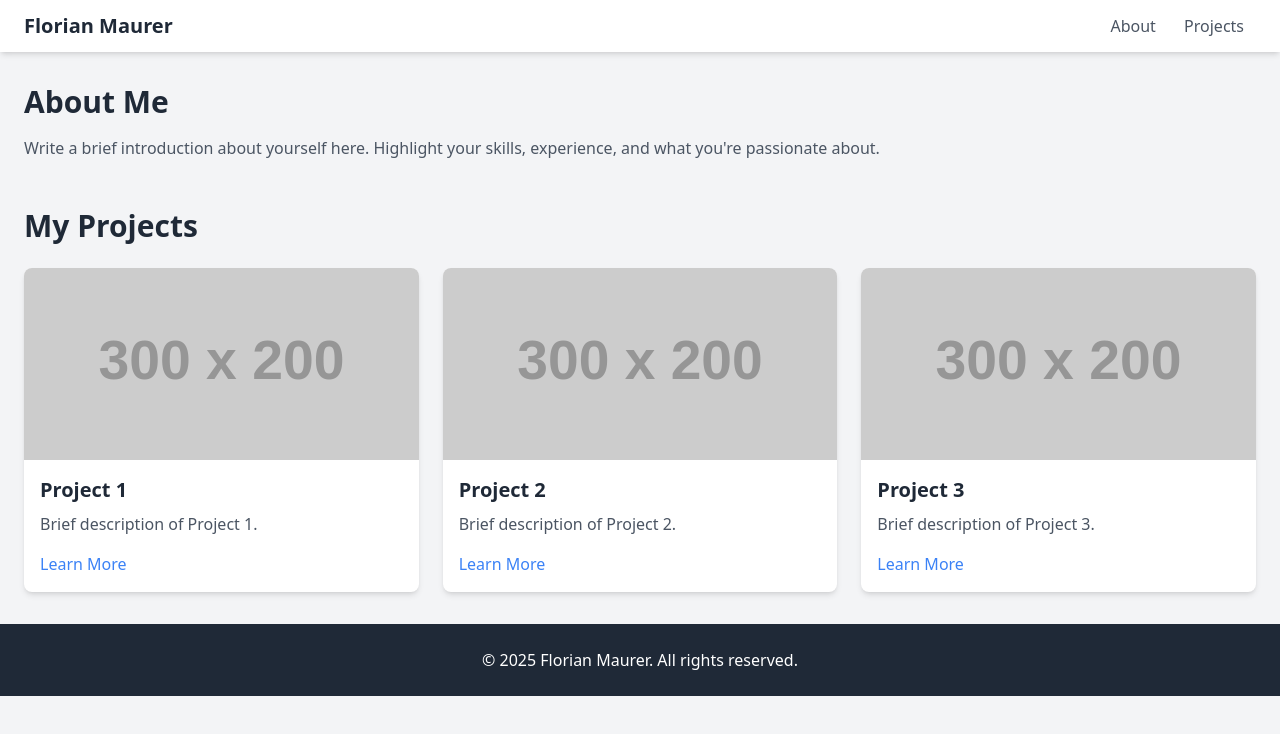
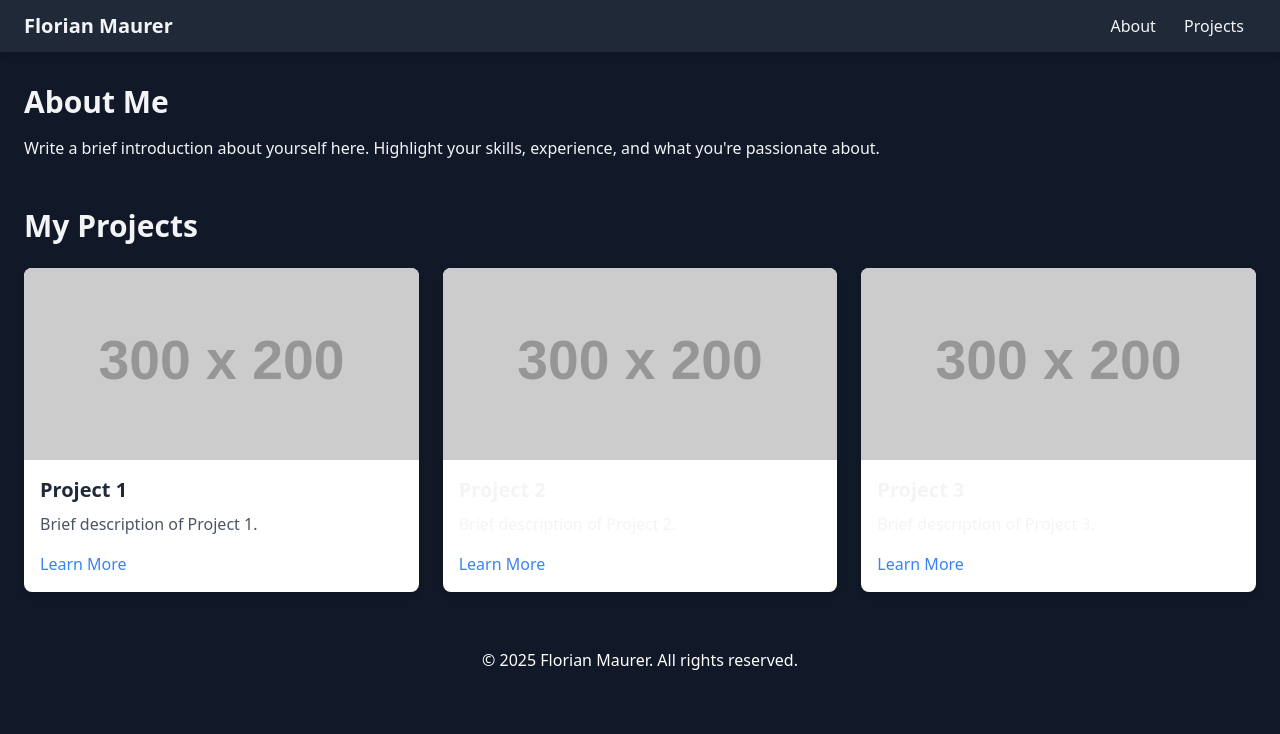
Before and after one commit to maurerflo/portfolio, a plain HTML site: page index.html in a window 1280 px wide. Drawn offline with nearby package versions, Linux system fonts and the light colour scheme; placeholder pictures from the web are drawn by us.

Commit message:
Update index.html
Changed Colors

```diff
--- a/index.html
+++ b/index.html
@@ -6,27 +6,27 @@
     <title>Florian - Portfolio</title>
     <script src="https://cdn.tailwindcss.com"></script>
 </head>
-<body class="bg-gray-100 font-sans">
-    <header class="bg-white shadow-md">
+<body class="bg-gray-900 font-sans">
+    <header class="bg-gray-800 shadow-md">
         <nav class="container mx-auto px-6 py-3 flex justify-between items-center">
-            <a href="#" class="text-xl font-bold text-gray-800">Florian Maurer</a>
+            <a href="#" class="text-xl font-bold text-gray-100">Florian Maurer</a>
             <div>
-                <a href="#about" class="text-gray-600 hover:text-gray-800 px-3 py-2">About</a>
-                <a href="#projects" class="text-gray-600 hover:text-gray-800 px-3 py-2">Projects</a>
+                <a href="#about" class="text-gray-100 hover:text-blue-400 transition duration-300 px-3 py-2">About</a>
+                <a href="#projects" class="text-gray-100 hover:text-blue-400 transition duration-300 px-3 py-2">Projects</a>
             </div>
         </nav>
     </header>
 
     <main class="container mx-auto px-6 py-8">
         <section id="about" class="mb-12">
-            <h2 class="text-3xl font-bold text-gray-800 mb-4">About Me</h2>
-            <p class="text-gray-600">
+            <h2 class="text-3xl font-bold text-gray-100 mb-4">About Me</h2>
+            <p class="text-gray-100">
                 Write a brief introduction about yourself here. Highlight your skills, experience, and what you're passionate about.
             </p>
         </section>
 
         <section id="projects">
-            <h2 class="text-3xl font-bold text-gray-800 mb-6">My Projects</h2>
+            <h2 class="text-3xl font-bold text-gray-100 mb-6">My Projects</h2>
             <div class="grid grid-cols-1 md:grid-cols-2 lg:grid-cols-3 gap-6">
                 <!-- Project 1 -->
                 <div class="bg-white rounded-lg shadow-md overflow-hidden">
@@ -34,7 +34,7 @@
                     <div class="p-4">
                         <h3 class="text-xl font-semibold text-gray-800 mb-2">Project 1</h3>
                         <p class="text-gray-600 mb-4">Brief description of Project 1.</p>
-                        <a href="#" class="text-blue-500 hover:text-blue-600">Learn More</a>
+                        <a href="#" class="text-blue-500 hover:text-blue-400 transition duration-300">Learn More</a>
                     </div>
                 </div>
 
@@ -42,9 +42,9 @@
                 <div class="bg-white rounded-lg shadow-md overflow-hidden">
                     <img src="https://via.placeholder.com/300x200" alt="Project 2" class="w-full h-48 object-cover">
                     <div class="p-4">
-                        <h3 class="text-xl font-semibold text-gray-800 mb-2">Project 2</h3>
-                        <p class="text-gray-600 mb-4">Brief description of Project 2.</p>
-                        <a href="#" class="text-blue-500 hover:text-blue-600">Learn More</a>
+                        <h3 class="text-xl font-semibold text-gray-100 mb-2">Project 2</h3>
+                        <p class="text-gray-100 mb-4">Brief description of Project 2.</p>
+                        <a href="#" class="text-blue-500 hover:text-blue-400 transition duration-300">Learn More</a>
                     </div>
                 </div>
 
@@ -52,16 +52,16 @@
                 <div class="bg-white rounded-lg shadow-md overflow-hidden">
                     <img src="https://via.placeholder.com/300x200" alt="Project 3" class="w-full h-48 object-cover">
                     <div class="p-4">
-                        <h3 class="text-xl font-semibold text-gray-800 mb-2">Project 3</h3>
-                        <p class="text-gray-600 mb-4">Brief description of Project 3.</p>
-                        <a href="#" class="text-blue-500 hover:text-blue-600">Learn More</a>
+                        <h3 class="text-xl font-semibold text-gray-100 mb-2">Project 3</h3>
+                        <p class="text-gray-100 mb-4">Brief description of Project 3.</p>
+                        <a href="#" class="text-blue-500 hover:text-blue-400 transition duration-300">Learn More</a>
                     </div>
                 </div>
             </div>
         </section>
     </main>
 
-    <footer class="bg-gray-800 text-white py-6">
+    <footer class="text-gray-100 text-white py-6">
         <div class="container mx-auto px-6 text-center">
             <p>&copy; 2025 Florian Maurer. All rights reserved.</p>
         </div>
```
